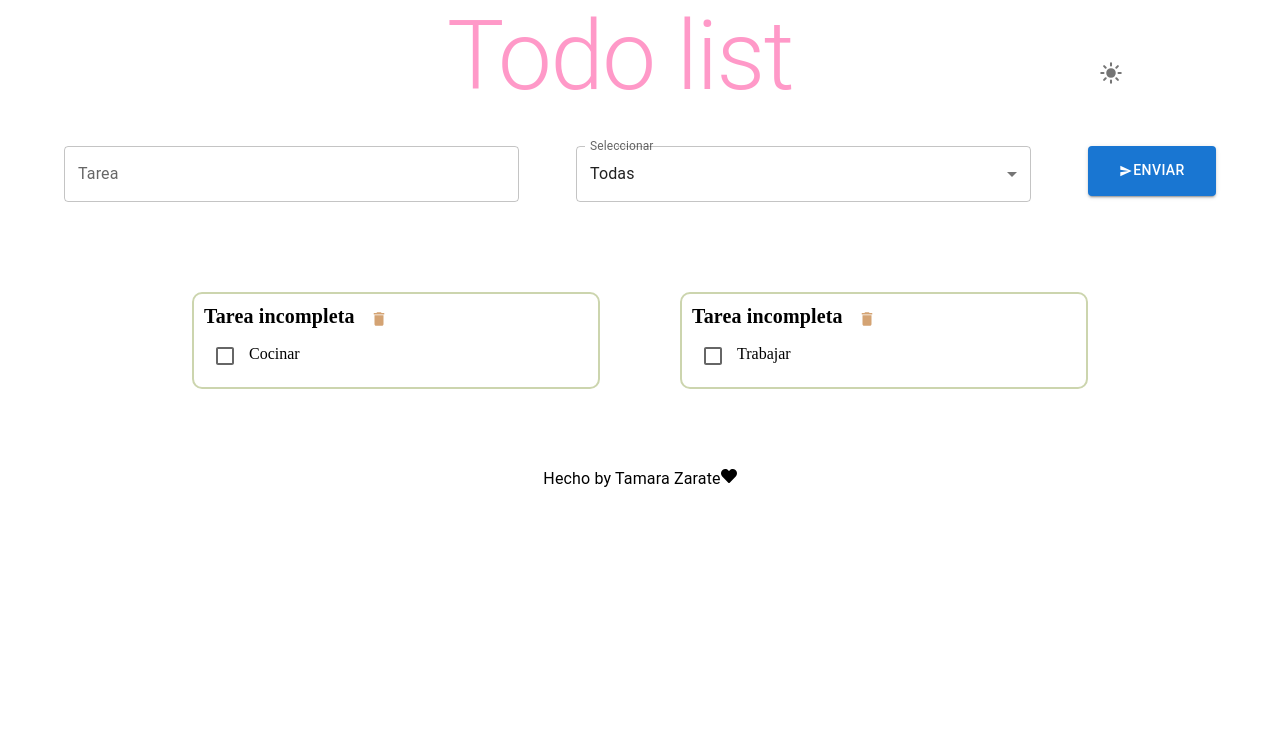
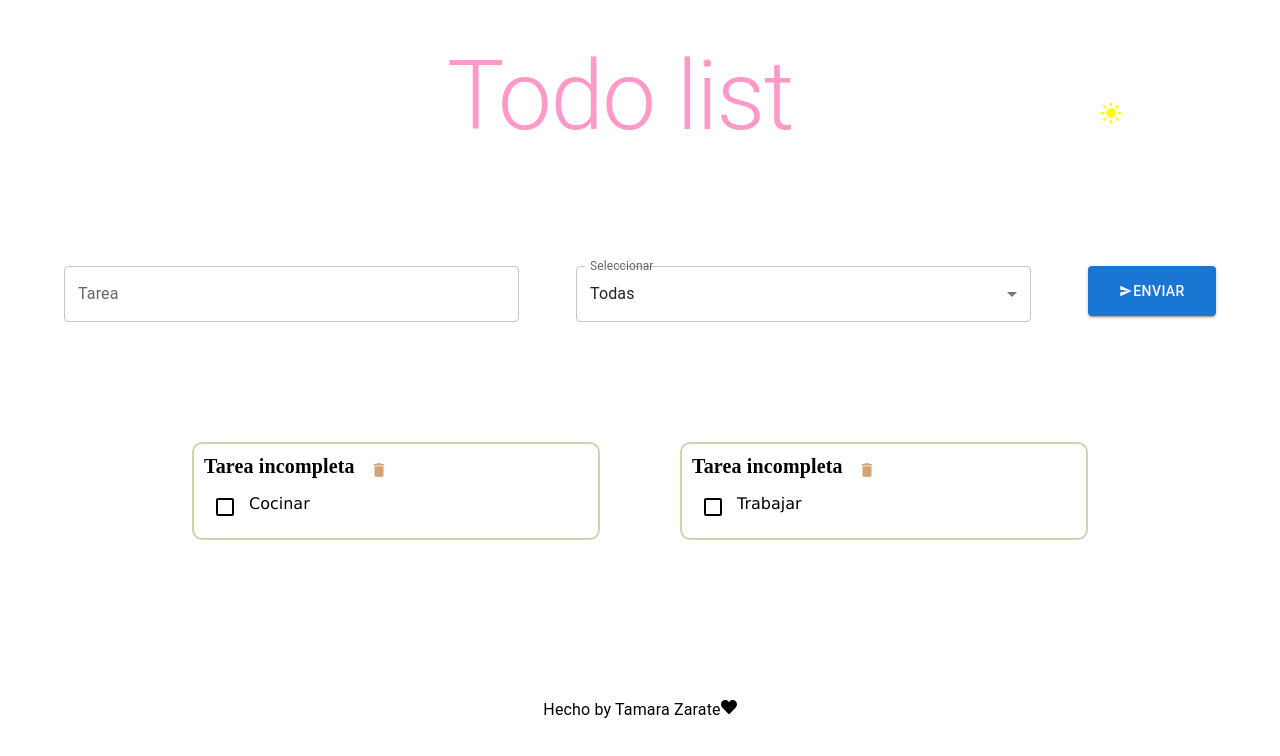
Before and after one commit to taty3385/Proyecto-react-1, a React (Vite) app: page / in a window 1280 px wide. Shown: the top 756 px of the page. Built offline with nearby package versions, Linux system fonts and the light colour scheme.

Commit message:
realizo estilamiento

```diff
--- a/src/App.jsx
+++ b/src/App.jsx
@@ -22,7 +22,7 @@ function App() {
 
   return (
     <>
-      <Box className={darkMode ? 'dark-mode' : ''}>
+      <Box className={darkMode ? 'dark-mode' : ''} sx={{ minHeight: "100vh", display:"flex", flexDirection:"column", justifyContent:"space-around"}}>
         <Header  setDarkMode={ setDarkMode} darkMode={darkMode} />
         <Form tasks={tasks} setTasks={setTasks} />
         <ContainerList sx={{ with: 30, display: "flex " }} setTasks={setTasks} tasks={tasks} darkMode={darkMode} setDarkMode={setDarkMode} />
--- a/src/components/Form.jsx
+++ b/src/components/Form.jsx
@@ -54,10 +54,15 @@ export default function Form({ tasks, setTasks }) {
                     <TextField
                         label="Tarea"
                         onChange={onChange}
-                        sx={{ width: "100%", backgroundColor: "white" }}
+                        sx={{
+                            width: "100%", backgroundColor: "white", "&:hover": {
+                                backgroundColor: "pink"
+                            }
+                        }}
                         value={task}
                         error={validation}
                         helperText={message}
+
 
                     />
                 </Box>
--- a/src/components/FormFilter.jsx
+++ b/src/components/FormFilter.jsx
@@ -40,7 +40,8 @@ export default function FormFilter({ setTasks }) {
 
                         labelId="demo-simple-select-label"
                         id="demo-simple-select"
-                        sx={{ background: "white" }}
+                        sx={{ background: "white", "&:hover": {
+                            borderColor: "violet" ,  backgroundColor: "pink" } }}
                         label="Age"
                         value={filter}
                         onChange={handleChange}
--- a/src/components/Header.jsx
+++ b/src/components/Header.jsx
@@ -13,12 +13,12 @@ export default function Header({ setDarkMode, darkMode }) {
   return (
     <Box sx={{ display: "flex", alignItems: "center", justifyContent: "space-around" }}>
       <Box></Box>
-      <Typography variant="h1" gutterBottom color="#FF99C8" textAlign="center" style={{ color: darkMode ? "white" : "#FF99C8" }}  >
+      <Typography variant="h1" gutterBottom color="#FF99C8" textAlign="center" sx={{ color: darkMode ? "white" : "#FF99C8" }}  >
 
         Todo list
       </Typography>
       <IconButton aria-label="toggle dark mode" onClick={toggleDarkMode}>
-      {darkMode ? <IoMoon style={{ color: "white" }} /> : <IoSunny />}
+      {darkMode ? <IoMoon style={{ color: "white" }} /> : <IoSunny style={{ color: "yellow" }} />}
       </IconButton>
 
     </Box>
--- a/src/components/List.jsx
+++ b/src/components/List.jsx
@@ -25,7 +25,7 @@ export default function List({ tasks, setTasks, darkMode }) {
 
     return (
 
-        <Box display="flex" flexWrap="wrap" width="100vw" sx={{ justifyContent: "center", marginTop: "50px" }}>
+        <Box display="flex" flexWrap="wrap" width="100vw" sx={{ justifyContent: "center" }}>
             {tasks.map(task => (
                 <Box className="boxs" key={task.id} mx={2} border="2px solid #CCD5AE" borderRadius="10px" width={{ sx: "50%", md: "30%" }} margin="40px" padding="10px">
                     <Box display="flex" backgroundColor={darkMode ? "#333" : "white"}
@@ -44,7 +44,7 @@ export default function List({ tasks, setTasks, darkMode }) {
                             {task.completado ? "Tarea completada" : "Tarea incompleta"}
                         </Typography>
                         <IconButton aria-label="delete" size="small" sx={{ color: "#D4A373" }} onClick={() => handleDelete(task.id)}>
-                            <DeleteIcon fontSize="20px" color="#D4A373" />
+                            <DeleteIcon fontSize="20px" sx={{ color: darkMode ? "white" : "#D4A373" }} />
                         </IconButton>
 
 
@@ -53,9 +53,10 @@ export default function List({ tasks, setTasks, darkMode }) {
                     </Box>
 
                     <Box display="flex" backgroundColor={darkMode ? "#333" : "white"}>
-                        <Checkbox {...label} onClick={() => handleComplete(task.id)} />
+                        <Checkbox  sx={{ color: darkMode ? 'white' : 'black' }} onClick={() => handleComplete(task.id)} />
                         <Box display="flex" alignItems="center" px="3px">
-                            <Typography variant="h7" gutterBottom   color={darkMode ? "white" : "black"}>{task.nombre}</Typography>
+                            <Typography variant="h7" gutterBottom  fontFamily="Verdana, Geneva, Tahoma, sans-serif"
+                                color={darkMode ? "white" : "black"}>{task.nombre}</Typography>
                         </Box>
                     </Box>
                 </Box>
--- a/src/style.css
+++ b/src/style.css
@@ -1,6 +1,8 @@
 body{
     margin : 0px;
     padding: 0px;
+    font-family: Verdana, Geneva, Tahoma, sans-serif;
+
 
 }
 
@@ -10,7 +12,9 @@ body{
 }
 
 
-
+.MuiTextField-root:focus {
+  border-color: blue;
+}
 
 
 @media(max-width: 539px){
```
